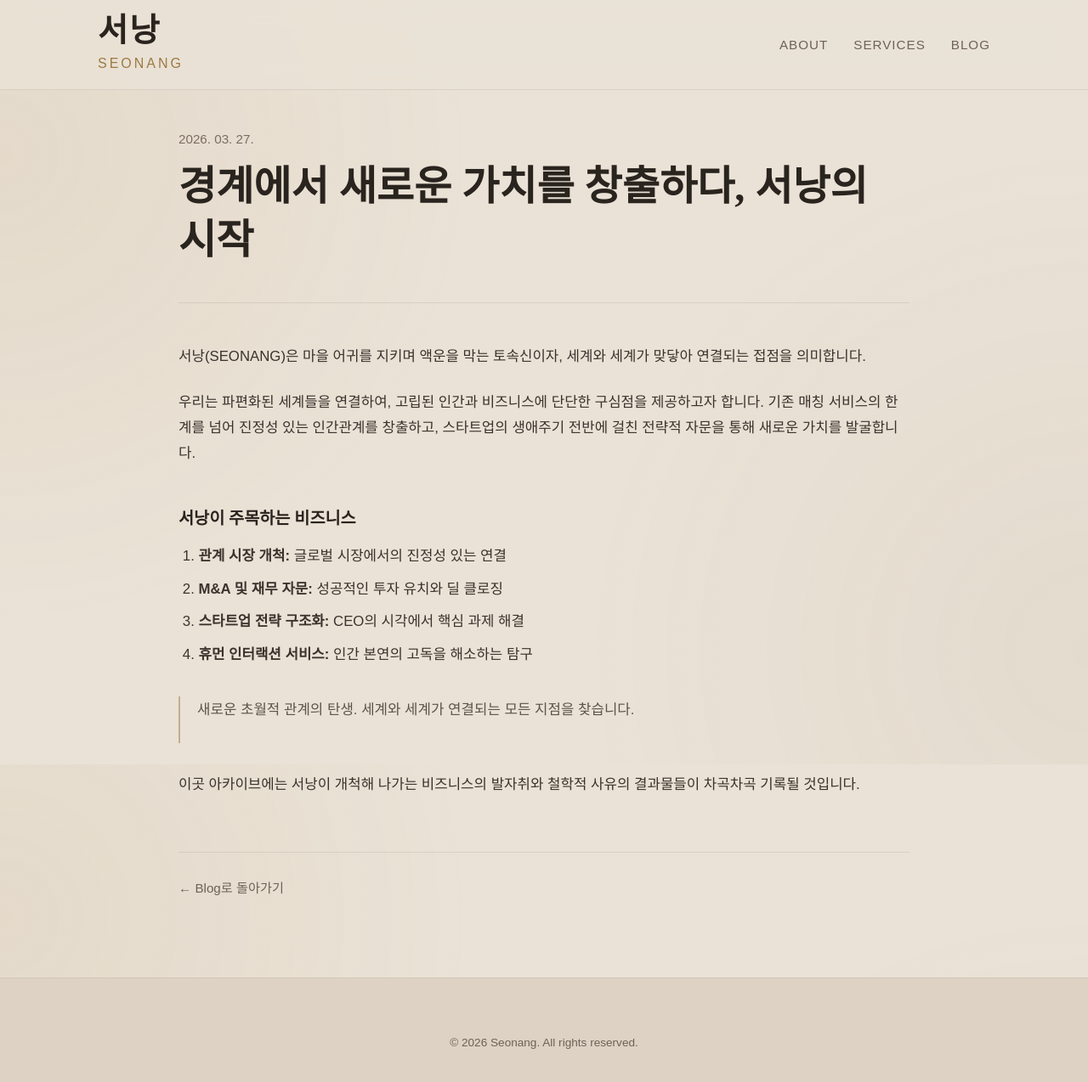
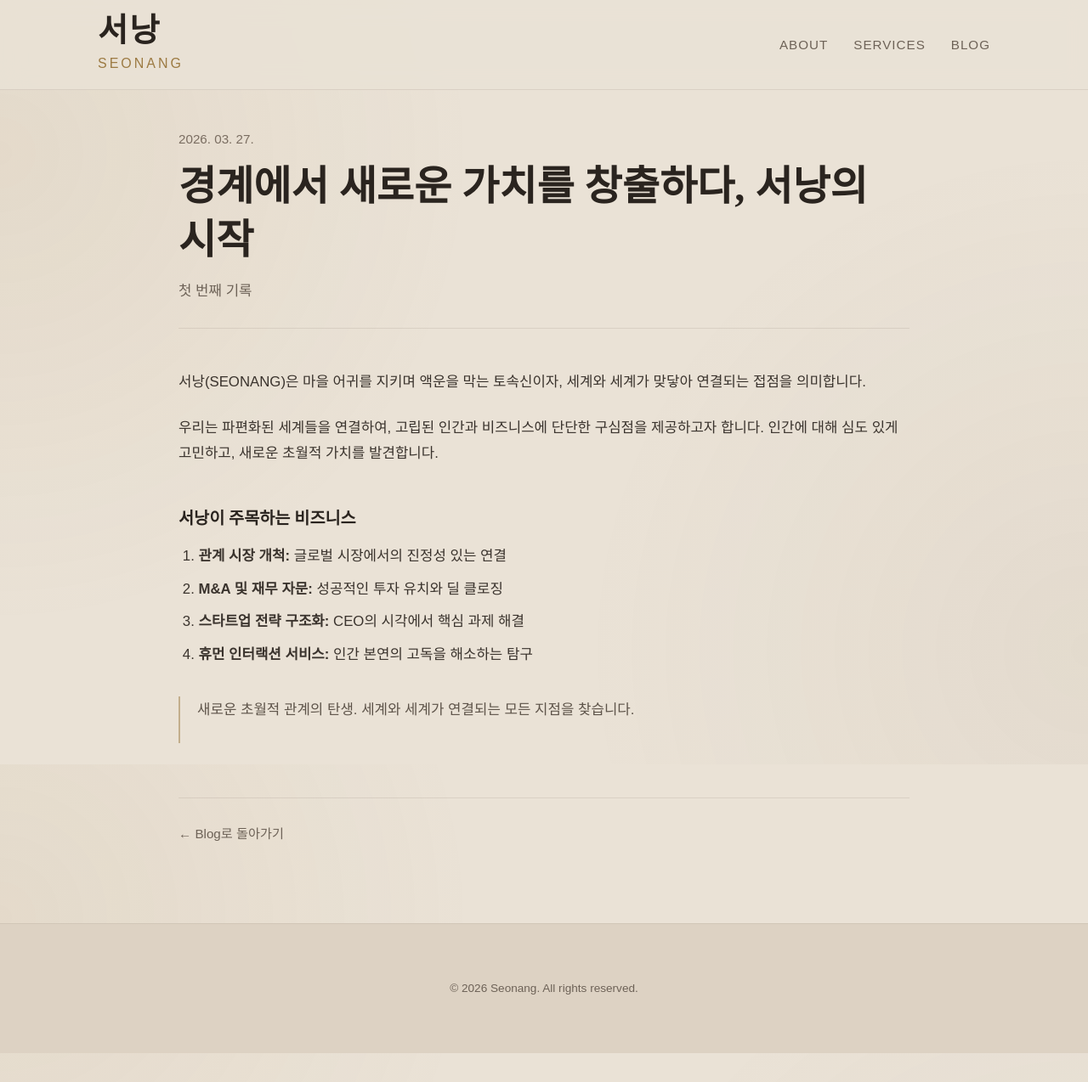
Before and after one commit to seonang/seonang.github.io, a Jekyll site: the page built from _posts/2026-03-27-first-record.md, in a window 1280 px wide and 1304 px high. Shown: the top 1274 px of the window at 85% size. Built offline with Jekyll 4.4.1, drawn with Linux system fonts in a browser that asks for light colours; some web fonts are replaced.

Commit message:
Revise first record post for clarity and focus
Updated the content to emphasize the exploration of human relationships and the discovery of transcendent values.

```diff
--- a/_posts/2026-03-27-first-record.md
+++ b/_posts/2026-03-27-first-record.md
@@ -2,11 +2,12 @@
 layout: post
 title: "경계에서 새로운 가치를 창출하다, 서낭의 시작"
 date: 2026-03-27 13:00:00 +0900
+description: "첫 번째 기록"
 ---
 
 서낭(SEONANG)은 마을 어귀를 지키며 액운을 막는 토속신이자, 세계와 세계가 맞닿아 연결되는 접점을 의미합니다.
 
-우리는 파편화된 세계들을 연결하여, 고립된 인간과 비즈니스에 단단한 구심점을 제공하고자 합니다. 기존 매칭 서비스의 한계를 넘어 진정성 있는 인간관계를 창출하고, 스타트업의 생애주기 전반에 걸친 전략적 자문을 통해 새로운 가치를 발굴합니다.
+우리는 파편화된 세계들을 연결하여, 고립된 인간과 비즈니스에 단단한 구심점을 제공하고자 합니다. 인간에 대해 심도 있게 고민하고, 새로운 초월적 가치를 발견합니다.
 
 ### 서낭이 주목하는 비즈니스
 1. **관계 시장 개척:** 글로벌 시장에서의 진정성 있는 연결
@@ -15,5 +16,3 @@ date: 2026-03-27 13:00:00 +0900
 4. **휴먼 인터랙션 서비스:** 인간 본연의 고독을 해소하는 탐구
 
 > 새로운 초월적 관계의 탄생. 세계와 세계가 연결되는 모든 지점을 찾습니다.
-
-이곳 아카이브에는 서낭이 개척해 나가는 비즈니스의 발자취와 철학적 사유의 결과물들이 차곡차곡 기록될 것입니다.
```
